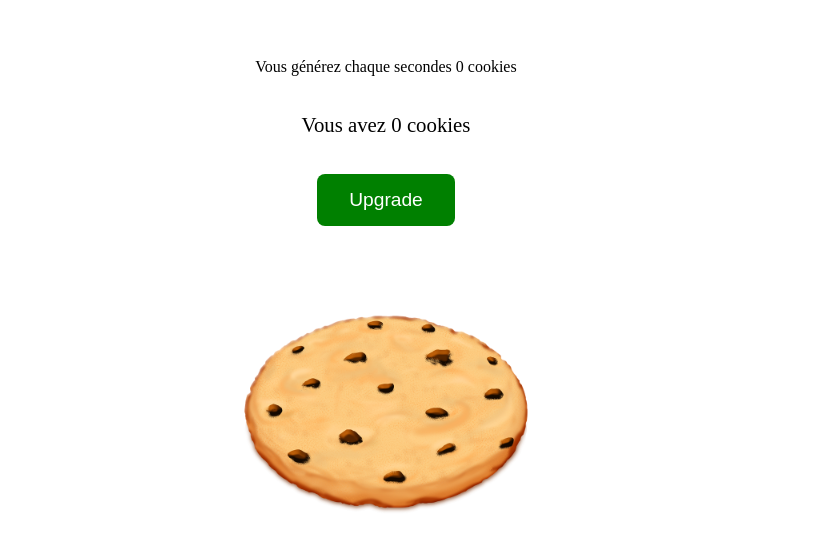
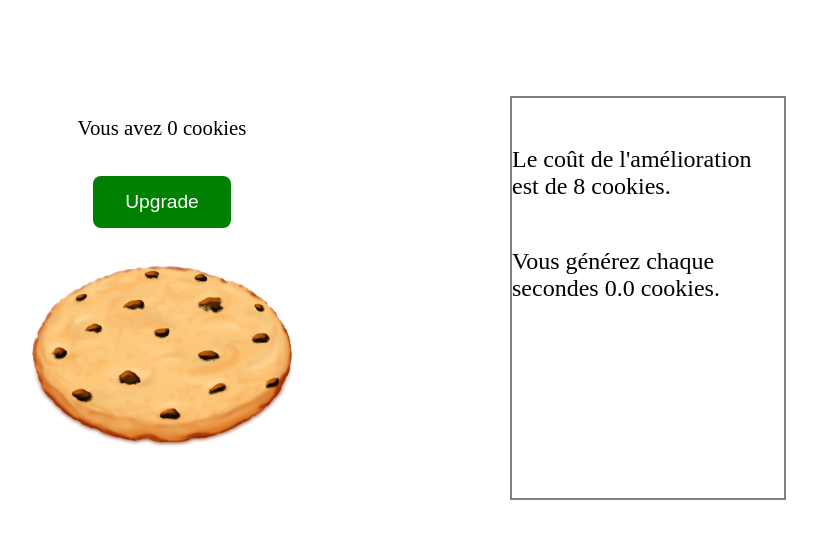
Before and after one commit to Melliche/CookieClicker, a website: page index.html in a window 1280 px wide. Shown: the part 110-667 px from the top of the page, without its empty margins (262-1079 px from the left). Drawn offline with Linux system fonts and the light colour scheme.

Commit message:
cookie rendu

```diff
--- a/index.html
+++ b/index.html
@@ -15,17 +15,39 @@
 
     <header class="header">
 
-        <div class="header__content">
-            <p class="header__content_directupgrade" id="directupgrade"></p>
-            <p class="header__content_directcookies" id="directcookies"></p>
-            <button class="header__content_upgrade" id="upgrade" onclick="automatic()">Upgrade</button>
+        <div class="header__container">
+
+            <div class="header__container_content">
+                <p class="header__container_content_directupgrade" id="directupgrade"></p>
+                <p class="header__container_content_directcookies" id="directcookies"></p>
+                <button class="header__container_content_upgrade" id="upgrade" onclick="automatic()">Upgrade</button>
+                <div class="header__container_content_cookie" onclick="uppingcookies()">
+                    <img src="image/cookie.png" class="header__container_content_cookie_imgcookie">
+                </div>
+            </div>
+
+            <div class="header__container_board">
+
+                <div class="header__container_board_box">
+
+                    <p class="header__container_board_box_upprice" id="prixup"></p>
+                    <p class="header__container_board_box_upcookies" id="cookiesup"></p>
+
+
+
+
+                </div>
+
+
+            </div>
+
+
+
+
 
         </div>
 
-        <div class="header__cookie" onclick="uppingcookies()">
-            <img src="image/cookie.png" class="header__cookie_imgcookie">
 
-        </div>
 
     </header>
 
--- a/js/script.js
+++ b/js/script.js
@@ -1,19 +1,17 @@
 let nb_cookies = 0;
 let price_upgrade = 8;
 let cookies_upgrade = 0;
-let isactiv = new Boolean(false);
+let cookies_upgrade_verif = 1;
+let totalcookies =
+// let isactiv = new Boolean(false);
 
-setInterval(function cookiesnumber(){
 
-    document.getElementById("directcookies").innerHTML = "Vous avez " + nb_cookies.toFixed(0) + " cookies";
-
-}, 20)
 
 
 setInterval(function cookiesupgrades(){
-
-    document.getElementById("directupgrade").innerHTML = "Vous générez chaque secondes " + cookies_upgrade.toFixed(0) + " cookies";
-
+    document.getElementById("directcookies").innerHTML = "Vous avez " + nb_cookies.toFixed(0) + " cookies";
+    document.getElementById("prixup").innerHTML = "Le coût de l'amélioration est de " + price_upgrade.toFixed(0) + " cookies.";
+    document.getElementById("cookiesup").innerHTML = "Vous générez chaque secondes " + cookies_upgrade.toFixed(1) + " cookies.";
 }, 20)
 
 function uppingcookies(){
--- a/sass/styles.sass
+++ b/sass/styles.sass
@@ -1,34 +1,55 @@
 .header
     display: flex
-    flex-direction: column
     justify-content: center
     align-items: center
     height: 100vh
     width: 100vw
 
-    &__content
+    &__container
         display: flex
-        flex-direction: column
         align-items: center
-        padding-bottom: 3rem
+        flex-direction: columns
+        justify-content: space-between
+        width: 50rem
+        &_content
+            display: flex
+            justify-content: center
+            align-items: center
+            flex-direction: column
+            width: 22rem
+            padding-bottom: 3rem
 
-        &_directcookies
-            font-size: 1.3rem
-            padding-bottom: 1rem
+            &_directcookies
+                font-size: 1.3rem
+                padding-bottom: 1rem
 
-        &_upgrade
-            background-color: green
-            border: none
-            color: white
-            padding: 15px   32px
-            font-size: 1.2rem
-            border-radius: .5rem
+            &_upgrade
+                background-color: green
+                border: none
+                color: white
+                padding: 15px   32px
+                font-size: 1.2rem
+                border-radius: .5rem
+            &_cookie
+                position: relative
+                width: 100%
+                // height: 35%
+                &_imgcookie
+                    width: 100%
+        &_board
+            display: flex
+            justify-content: center
+            align-items: center
 
-
-    &__cookie
-        position: relative
-        width: 30%
-        height: 35%
-
-        &_imgcookie
-            width: 100%
+            &_box
+                height: 25rem
+                width: 17rem
+                border: solid 2px grey
+                &_upprice
+                    width: 100%
+                    font-size: 1.5rem
+                    padding-top: 1.5rem
+                    padding-bottom: 1.5rem
+                &_upcookies
+                    width: 100%
+                    font-size: 1.5rem
```
Also changed, not shown: styles.css, 1 other file.
